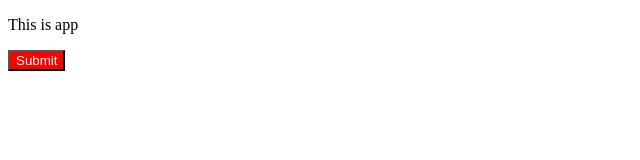
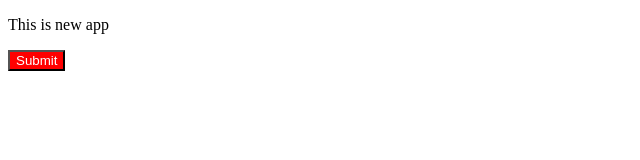
Before and after one commit to paulnguyen59/test_git, a plain HTML site: page index.html in a window 1280 px wide. Shown: the full height of the page, 0-640 px from the left. Drawn offline with Linux system fonts and the light colour scheme.

Commit message:
update index.html

```diff
--- a/index.html
+++ b/index.html
@@ -11,7 +11,7 @@
 </head>
 
 <body>
-    <p>This is app</p>
+    <p>This is new app</p>
     <button>Submit</button>
 </body>
 
```
